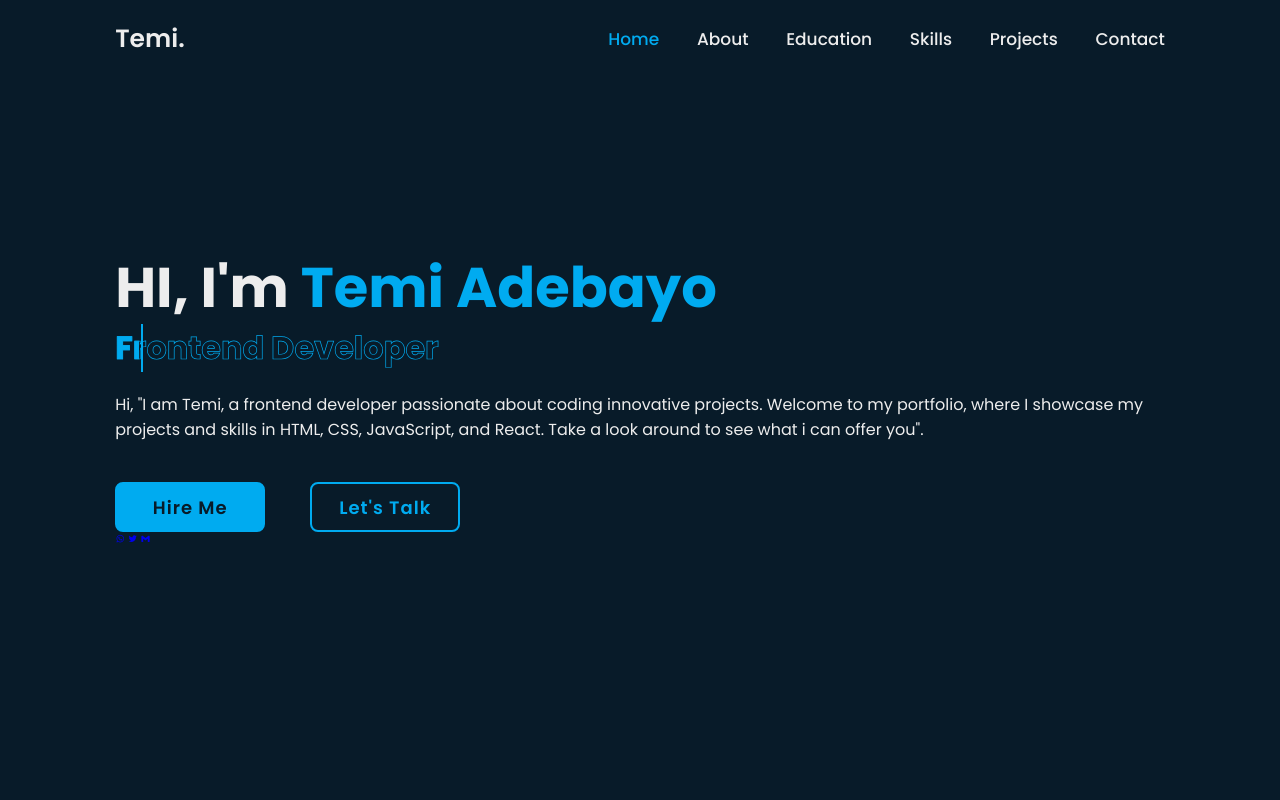
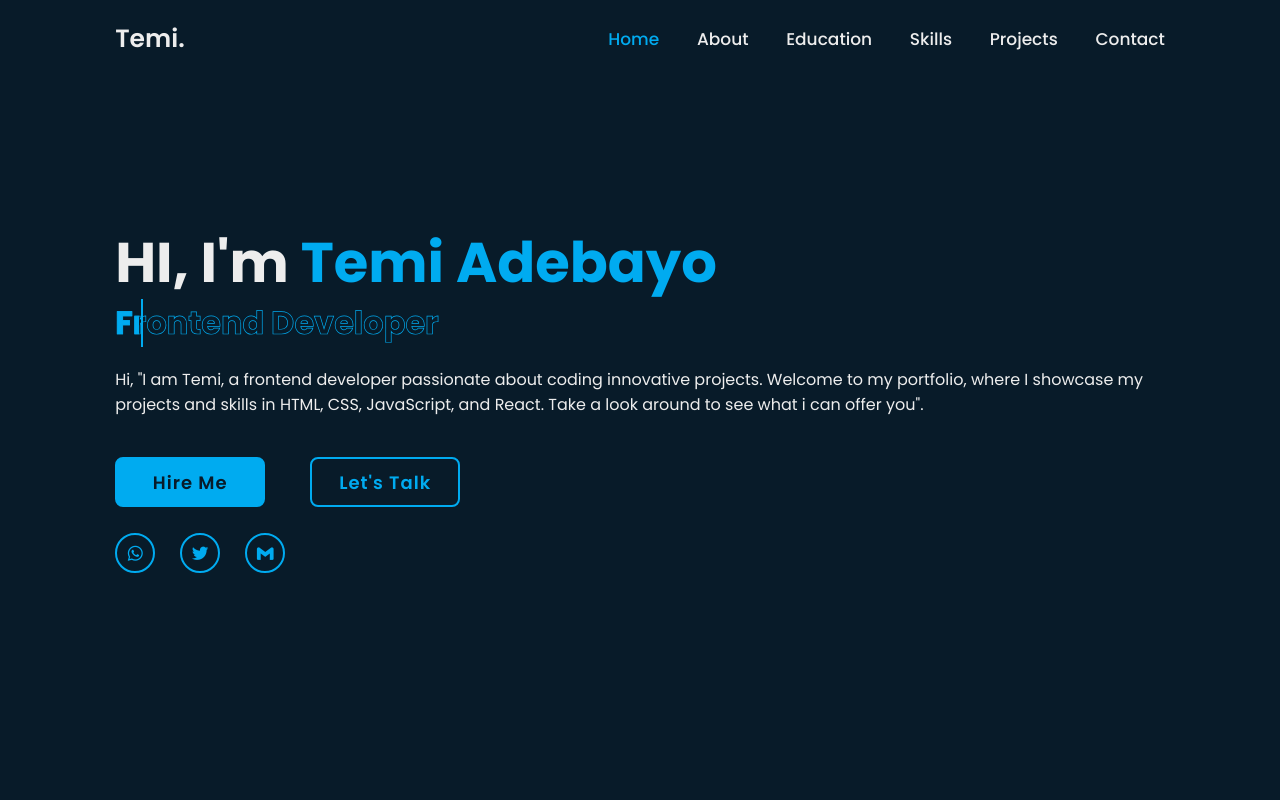
Before and after one commit to temixxx555/MY-Portfolio, a plain HTML site: page index.html in a window 1280 px wide. Shown: the top 800 px of the page. Drawn offline with nearby package versions, Linux system fonts and the light colour scheme.

Commit message:
Update style.css

```diff
--- a/css/style.css
+++ b/css/style.css
@@ -183,13 +183,13 @@ section {
 .btn-box .btn:hover::before {
   width: 100%;
 }
-.home-sci {
+.p {
  margin-top: 26px;
   width: 170px;
   display: flex;
   justify-content: space-between;
 }
-.home-sci a {
+.p a {
   position: relative;
   display: inline-flex;
   justify-content: center;
```
